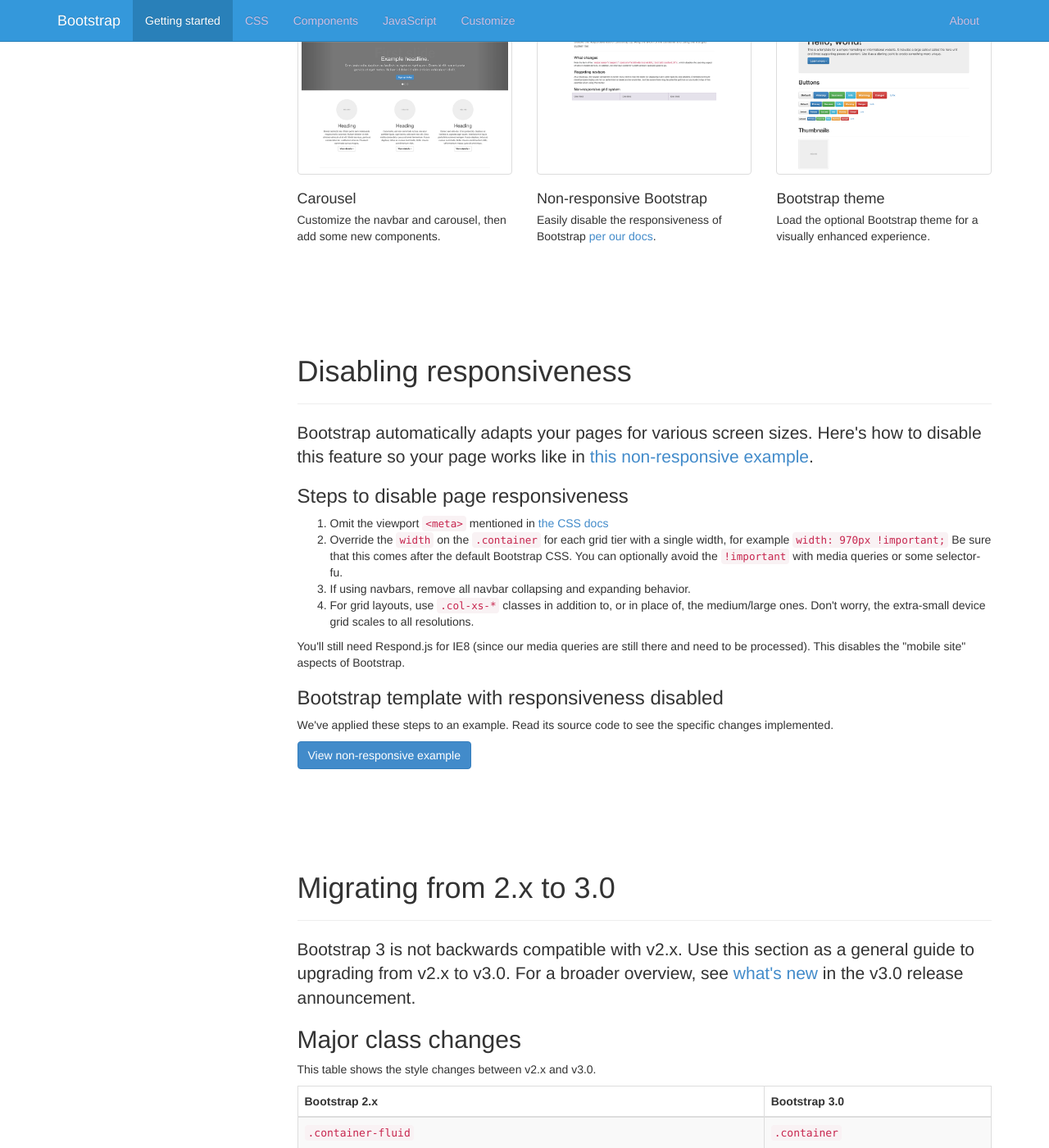
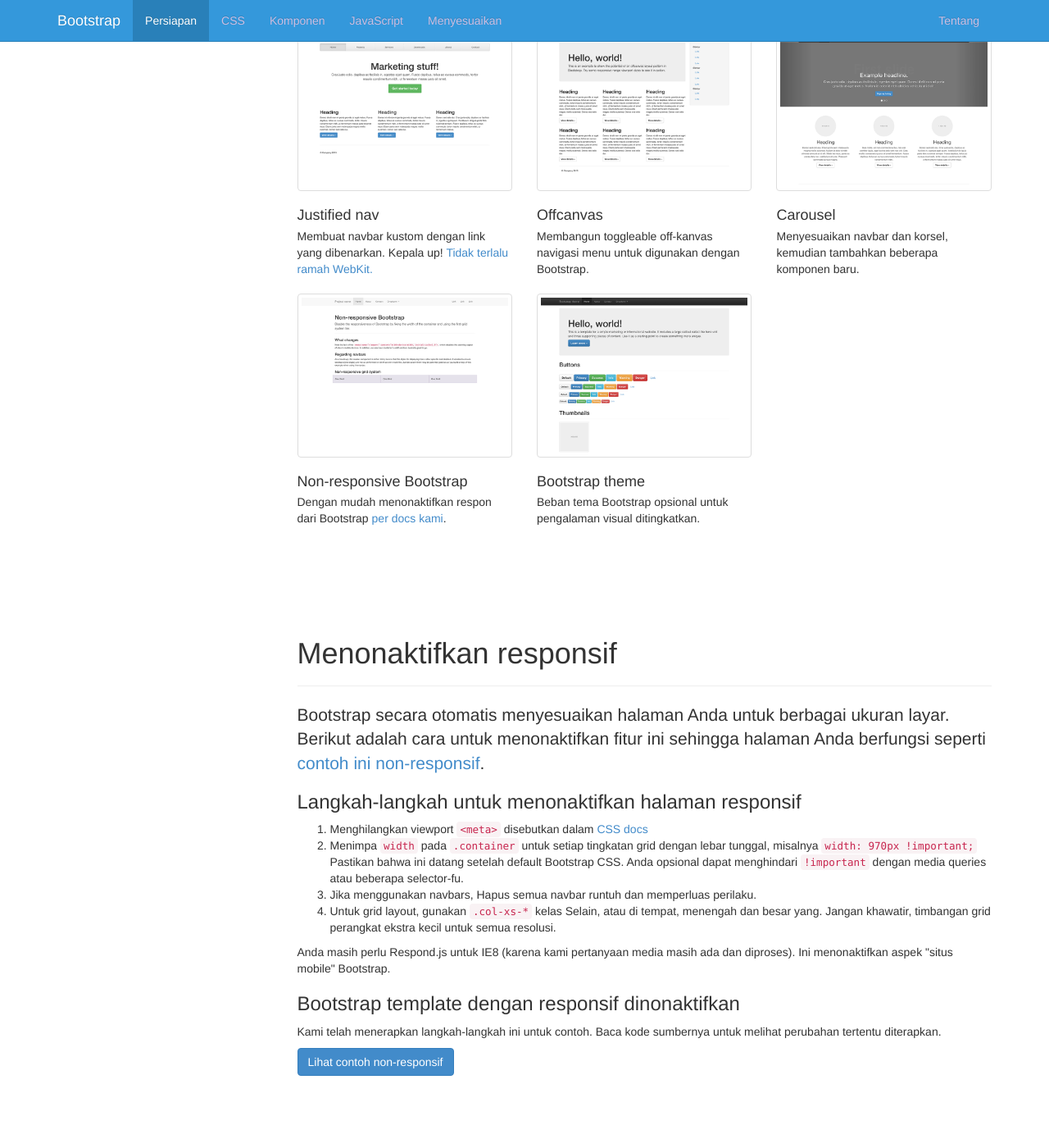
Before and after one commit to tigefa4u/bootstrap, a Jekyll site: the page built from getting-started.html, in a window 1280 px wide and 1400 px high, scrolled down 4998 px. Shown: the whole window at 82% size. Built offline with Jekyll 4.4.1, drawn with Linux system fonts in a browser that asks for light colours; nearby versions of some CDN libraries; Markdown is read by kramdown in place of the engine named in the settings; comment, search, counter and statistics services are not loaded; some of the changed text lies outside the part shown.

Commit message:
huuft loot of text translate getting-started.html :heart:

```diff
--- a/_includes/header.html
+++ b/_includes/header.html
@@ -5,10 +5,10 @@
 <meta name="author" content="">
 
 <title>
-  {% if page.title == "Bootstrap" %}
+  {% if page.title == "Bootstrap Indonesia" %}
     {{ page.title }}
   {% else %}
-    {{ page.title }} &middot; Bootstrap
+    {{ page.title }} &middot; Bootstrap Indonesia
   {% endif %}
 </title>
 
--- a/_includes/nav-getting-started.html
+++ b/_includes/nav-getting-started.html
@@ -1,48 +1,48 @@
 <li>
   <a href="#download">Download Bootstrap</a>
   <ul class="nav">
-    <li><a href="#download-compiled">Compiled CSS, JS, and fonts</a></li>
-    <li><a href="#download-additional">Additional downloads</a></li>
+    <li><a href="#download-compiled">Dikompilasi CSS, JS dan font</a></li>
+    <li><a href="#download-additional">Tambahan unduh</a></li>
     <li><a href="#download-cdn">Bootstrap CDN</a></li>
   </ul>
 </li>
 <li>
-  <a href="#whats-included">What's included</a>
+  <a href="#whats-included">Apa yang disertakan</a>
   <ul class="nav">
     <li><a href="#whats-included-precompiled">Precompiled</a></li>
-    <li><a href="#whats-included-source">Source code</a></li>
+    <li><a href="#whats-included-source">Kode sumber</a></li>
   </ul>
 </li>
 <li>
-  <a href="#template">Basic template</a>
+  <a href="#template">Template dasar</a>
 </li>
 <li>
-  <a href="#examples">Examples</a>
+  <a href="#examples">Contoh</a>
 </li>
 <li>
-  <a href="#disable-responsive">Disabling responsiveness</a>
+  <a href="#disable-responsive">Menonaktifkan responsif</a>
 </li>
 <li>
-  <a href="#migration">Migrating from 2.x to 3.0</a>
+  <a href="#migration">Migrasi dari 2.x ke 3.0</a>
   <ul class="nav">
-    <li><a href="#migration-classes">Major class changes</a></li>
-    <li><a href="#migration-new">What's new</a></li>
-    <li><a href="#migration-dropped">What's removed</a></li>
-    <li><a href="#migration-notes">Additional notes</a></li>
+    <li><a href="#migration-classes">Perubahan utama kelas</a></li>
+    <li><a href="#migration-new">Apa yang baru</a></li>
+    <li><a href="#migration-dropped">Apa yang akan dihapus</a></li>
+    <li><a href="#migration-notes">Catatan tambahan</a></li>
   </ul>
 </li>
 <li>
-  <a href="#browsers">Browser support</a>
+  <a href="#browsers">Dukungan browser</a>
 </li>
 <li>
-  <a href="#third-parties">Third party support</a>
+  <a href="#third-parties">Dukungan pihak ketiga</a>
 </li>
 <li>
-  <a href="#accessibility">Accessibility</a>
+  <a href="#accessibility">Aksesibilitas</a>
 </li>
 <li>
   <a href="#license-faqs">License FAQs</a>
 </li>
 <li>
-  <a href="#customizing">Customizing Bootstrap</a>
+  <a href="#customizing">Menyesuaikan Bootstrap</a>
 </li>
--- a/_includes/nav-main.html
+++ b/_includes/nav-main.html
@@ -12,24 +12,24 @@
     <nav class="collapse navbar-collapse bs-navbar-collapse" role="navigation">
       <ul class="nav navbar-nav">
         <li{% if page.slug == "getting-started" %} class="active"{% endif %}>
-          <a href="{{ page.base_url }}getting-started">Getting started</a>
+          <a href="{{ page.base_url }}getting-started">Persiapan</a>
         </li>
         <li{% if page.slug == "css" %} class="active"{% endif %}>
           <a href="{{ page.base_url }}css">CSS</a>
         </li>
         <li{% if page.slug == "components" %} class="active"{% endif %}>
-          <a href="{{ page.base_url }}components">Components</a>
+          <a href="{{ page.base_url }}components">Komponen</a>
         </li>
         <li{% if page.slug == "js" %} class="active"{% endif %}>
           <a href="{{ page.base_url }}javascript">JavaScript</a>
         </li>
         <li{% if page.slug == "customize" %} class="active"{% endif %}>
-          <a href="{{ page.base_url }}customize">Customize</a>
+          <a href="{{ page.base_url }}customize">Menyesuaikan</a>
         </li>
       </ul>
       <ul class="nav navbar-nav navbar-right">
         <li{% if page.slug == "about" %} class="active"{% endif %}>
-          <a href="{{ page.base_url }}about">About</a>
+          <a href="{{ page.base_url }}about">Tentang</a>
         </li>
       </ul>
     </nav>
--- a/_includes/old-bs-docs.html
+++ b/_includes/old-bs-docs.html
@@ -1,8 +1,8 @@
 <div class="bs-old-docs">
   <div class="container">
     <strong>
-      <a href="{{ site.getbootstrap }}/2.3.2/">Looking for Bootstrap 2.3.2 docs?</a>
+      <a href="{{ site.getbootstrap }}/2.3.2/">Mencari Bootstrap 2.3.2 docs?</a>
     </strong>
-    We've moved it to a new home while we push forward with Bootstrap 3. <a href="http://blog.bootstrap.tigefa.org">Read the blog</a> for details.
+    Kami sudah pindah ke rumah baru sementara kami mendorong maju dengan Bootstrap 3. <a href="http://blog.getbootstrap.com">Membaca blog</a> untuk rincian.
   </div>
 </div>
--- a/getting-started.html
+++ b/getting-started.html
@@ -155,7 +155,7 @@
     <div class="page-header">
       <h1 id="examples">Examples</h1>
     </div>
-    <p class="lead">Build on the basic template above with Bootstrap's many components. See also <a href="#customizing">Customizing Bootstrap</a> for tips on maintaining your own Bootstrap variants.</p>
+    <p class="lead">Membangun template dasar di atas dengan Bootstrap's banyak komponen. Lihat juga <a href="#customizing">Menyesuaikan Bootstrap</a> untuk kiat tentang merawat varian Bootstrap Anda sendiri.</p>
 
     <div class="row bs-examples">
       <div class="col-xs-6 col-md-4">
@@ -163,14 +163,14 @@
           <img src="../examples/screenshots/starter-template.jpg" alt="">
         </a>
         <h4>Starter template</h4>
-        <p>Nothing but the basics: compiled CSS and JavaScript along with a container.</p>
+        <p>Tidak ada tapi dasar-dasar: dikompilasi CSS dan JavaScript dengan sebuah wadah.</p>
       </div>
       <div class="col-xs-6 col-md-4">
         <a class="thumbnail" href="../examples/grid/">
           <img src="../examples/screenshots/grid.jpg" alt="">
         </a>
         <h4>Grids</h4>
-        <p>Multiple examples of grid layouts with all four tiers, nesting, and more.</p>
+        <p>Beberapa contoh dari grid layout dengan semua empat tingkatan, bersarang, dan banyak lagi.</p>
       </div>
       <div class="clearfix visible-xs"></div>
 
@@ -179,14 +179,14 @@
           <img src="../examples/screenshots/jumbotron.jpg" alt="">
         </a>
         <h4>Jumbotron</h4>
-        <p>Build around the jumbotron with a navbar and some basic grid columns.</p>
+        <p>Membangun sekitar jumbotron dengan navbar dan beberapa kolom dasar grid.</p>
       </div>
       <div class="col-xs-6 col-md-4">
         <a class="thumbnail" href="../examples/jumbotron-narrow/">
           <img src="../examples/screenshots/jumbotron-narrow.jpg" alt="">
         </a>
         <h4>Narrow jumbotron</h4>
-        <p>Build a more custom page by narrowing the default container and jumbotron.</p>
+        <p>Membangun halaman lebih kustom oleh penyempitan default wadah dan jumbotron.</p>
       </div>
       <div class="clearfix visible-xs"></div>
 
@@ -195,14 +195,14 @@
           <img src="../examples/screenshots/navbar.jpg" alt="">
         </a>
         <h4>Navbar</h4>
-        <p>Super basic template that includes the navbar along with some additional content.</p>
+        <p>Super dasar template yang mencakup navbar bersama dengan beberapa konten tambahan.</p>
       </div>
       <div class="col-xs-6 col-md-4">
         <a class="thumbnail" href="../examples/navbar-static-top/">
           <img src="../examples/screenshots/navbar-static.jpg" alt="">
         </a>
         <h4>Static top navbar</h4>
-        <p>Super basic template with a static top navbar along with some additional content.</p>
+        <p>Super dasar template dengan navbar atas statis bersama dengan beberapa konten tambahan.</p>
       </div>
       <div class="clearfix visible-xs"></div>
 
@@ -211,14 +211,14 @@
           <img src="../examples/screenshots/navbar-fixed.jpg" alt="">
         </a>
         <h4>Fixed navbar</h4>
-        <p>Super basic template with a fixed top navbar along with some additional content.</p>
+        <p>Super dasar template dengan navbar atas tetap bersama dengan beberapa konten tambahan.</p>
       </div>
       <div class="col-xs-6 col-md-4">
         <a class="thumbnail" href="../examples/signin/">
           <img src="../examples/screenshots/sign-in.jpg" alt="">
         </a>
         <h4>Sign-in page</h4>
-        <p>Custom form layout and design for a simple sign in form.</p>
+        <p>Bentuk kustom layout dan desain untuk tanda sederhana dalam bentuk.</p>
       </div>
       <div class="clearfix visible-xs"></div>
 
@@ -227,14 +227,14 @@
           <img src="../examples/screenshots/sticky-footer.jpg" alt="">
         </a>
         <h4>Sticky footer</h4>
-        <p>Attach a footer to the bottom of the viewport when the content is shorter than it.</p>
+        <p>Melampirkan footer ke bagian bawah viewport ketika konten lebih pendek dari itu.</p>
       </div>
       <div class="col-xs-6 col-md-4">
         <a class="thumbnail" href="../examples/sticky-footer-navbar/">
           <img src="../examples/screenshots/sticky-footer-navbar.jpg" alt="">
         </a>
         <h4>Sticky footer with navbar</h4>
-        <p>Attach a footer to the bottom of the viewport with a fixed navbar at the top.</p>
+        <p>Melampirkan footer ke bagian bawah viewport dengan navbar tetap di bagian atas.</p>
       </div>
       <div class="clearfix visible-xs"></div>
 
@@ -243,14 +243,14 @@
           <img src="../examples/screenshots/justified-nav.jpg" alt="">
         </a>
         <h4>Justified nav</h4>
-        <p>Create a custom navbar with justified links. Heads up! <a href="../components/#nav-justified">Not too WebKit friendly.</a></p>
+        <p>Membuat navbar kustom dengan link yang dibenarkan. Kepala up! <a href="../components/#nav-justified">Tidak terlalu ramah WebKit.</a></p>
       </div>
       <div class="col-xs-6 col-md-4">
         <a class="thumbnail" href="../examples/offcanvas/">
           <img src="../examples/screenshots/offcanvas.jpg" alt="">
         </a>
         <h4>Offcanvas</h4>
-        <p>Build a toggleable off-canvas navigation menu for use with Bootstrap.</p>
+        <p>Membangun toggleable off-kanvas navigasi menu untuk digunakan dengan Bootstrap.</p>
       </div>
       <div class="clearfix visible-xs"></div>
 
@@ -259,14 +259,14 @@
           <img src="../examples/screenshots/carousel.jpg" alt="">
         </a>
         <h4>Carousel</h4>
-        <p>Customize the navbar and carousel, then add some new components.</p>
+        <p>Menyesuaikan navbar dan korsel, kemudian tambahkan beberapa komponen baru.</p>
       </div>
       <div class="col-xs-6 col-md-4">
         <a class="thumbnail" href="../examples/non-responsive/">
           <img src="../examples/screenshots/non-responsive.jpg" alt="">
         </a>
         <h4>Non-responsive Bootstrap</h4>
-        <p>Easily disable the responsiveness of Bootstrap <a href="../getting-started/#disable-responsive">per our docs</a>.</p>
+        <p>Dengan mudah menonaktifkan respon dari Bootstrap <a href="../getting-started/#disable-responsive">per docs kami</a>.</p>
       </div>
       <div class="clearfix visible-xs"></div>
 
@@ -275,7 +275,7 @@
           <img src="../examples/screenshots/theme.jpg" alt="">
         </a>
         <h4>Bootstrap theme</h4>
-        <p>Load the optional Bootstrap theme for a visually enhanced experience.</p>
+        <p>Beban tema Bootstrap opsional untuk pengalaman visual ditingkatkan.</p>
       </div>
     </div>
 
@@ -286,25 +286,25 @@
   ================================================== -->
   <div class="bs-docs-section">
     <div class="page-header">
-      <h1 id="disable-responsive">Disabling responsiveness</h1>
+      <h1 id="disable-responsive">Menonaktifkan responsif</h1>
     </div>
-    <p class="lead">Bootstrap automatically adapts your pages for various screen sizes.
-      Here's how to disable this feature so your page works like in <a href="../examples/non-responsive/">this non-responsive example</a>.</p>
+    <p class="lead">Bootstrap secara otomatis menyesuaikan halaman Anda untuk berbagai ukuran layar.
+      Berikut adalah cara untuk menonaktifkan fitur ini sehingga halaman Anda berfungsi seperti <a href="../examples/non-responsive/">contoh ini non-responsif</a>.</p>
 
-    <h3>Steps to disable page responsiveness</h3>
+    <h3>Langkah-langkah untuk menonaktifkan halaman responsif</h3>
     <ol>
-      <li>Omit the viewport <code>&lt;meta&gt;</code> mentioned in <a href="../css/#overview-mobile">the CSS docs</a></li>
-      <li>Override the <code>width</code> on the <code>.container</code> for each grid tier with a single width, for example <code>width: 970px !important;</code> Be sure that this comes after the default Bootstrap CSS. You can optionally avoid the <code>!important</code> with media queries or some selector-fu.</li>
-      <li>If using navbars, remove all navbar collapsing and expanding behavior.</li>
-      <li>For grid layouts, use <code>.col-xs-*</code> classes in addition to, or in place of, the medium/large ones. Don't worry, the extra-small device grid scales to all resolutions.</li>
+      <li>Menghilangkan viewport <code>&lt;meta&gt;</code> disebutkan dalam <a href="../css/#overview-mobile">CSS docs</a></li>
+      <li>Menimpa <code>width</code> pada <code>.container</code> untuk setiap tingkatan grid dengan lebar tunggal, misalnya <code>width: 970px !important;</code> Pastikan bahwa ini datang setelah default Bootstrap CSS. Anda opsional dapat menghindari <code>!important</code> dengan media queries atau beberapa selector-fu.</li>
+      <li>Jika menggunakan navbars, Hapus semua navbar runtuh dan memperluas perilaku.</li>
+      <li>Untuk grid layout, gunakan <code>.col-xs-*</code> kelas Selain, atau di tempat, menengah dan besar yang. Jangan khawatir, timbangan grid perangkat ekstra kecil untuk semua resolusi.</li>
     </ol>
-    <p>You'll still need Respond.js for IE8 (since our media queries are still there and need to be processed).
-      This disables the "mobile site" aspects of Bootstrap.</p>
+    <p>Anda masih perlu Respond.js untuk IE8 (karena kami pertanyaan media masih ada dan diproses).
+      Ini menonaktifkan aspek "situs mobile" Bootstrap.</p>
 
-    <h3>Bootstrap template with responsiveness disabled</h3>
-    <p>We've applied these steps to an example. Read its source code to see the specific changes implemented.</p>
+    <h3>Bootstrap template dengan responsif dinonaktifkan</h3>
+    <p>Kami telah menerapkan langkah-langkah ini untuk contoh. Baca kode sumbernya untuk melihat perubahan tertentu diterapkan.</p>
     <p>
-      <a href="../examples/non-responsive/" class="btn btn-primary">View non-responsive example</a>
+      <a href="../examples/non-responsive/" class="btn btn-primary">Lihat contoh non-responsif</a>
     </p>
   </div>
 
@@ -313,12 +313,12 @@
   ================================================== -->
   <div class="bs-docs-section">
     <div class="page-header">
-      <h1 id="migration">Migrating from 2.x to 3.0</h1>
+      <h1 id="migration">Migrasi dari 2.x ke 3.0</h1>
     </div>
-    <p class="lead">Bootstrap 3 is not backwards compatible with v2.x. Use this section as a general guide to upgrading from v2.x to v3.0. For a broader overview, see <a href="http://blog.getbootstrap.com/2013/08/19/bootstrap-3-released/">what's new</a> in the v3.0 release announcement.</p>
+    <p class="lead">Bootstrap 3 ini tidak kompatibel dengan v2.x. Gunakan bagian ini sebagai panduan umum untuk melakukan upgrade dari v2.x ke v3.0. Untuk gambaran yang lebih luas, lihat <a href="http://blog.getbootstrap.com/2013/08/19/bootstrap-3-released/">Apa yang baru</a> dalam pengumuman rilis v3.0.</p>
 
-    <h2 id="migration-classes">Major class changes</h2>
-    <p>This table shows the style changes between v2.x and v3.0.</p>
+    <h2 id="migration-classes">Perubahan utama kelas</h2>
+    <p>Tabel ini menunjukkan perubahan gaya antara v2.x dan v3.0.</p>
     <div class="table-responsive">
       <table class="table table-bordered table-striped">
         <thead>
@@ -496,8 +496,8 @@
       </table>
     </div><!-- /.table-responsive -->
 
-    <h2 id="migration-new">What's new</h2>
-    <p>We've added new elements and changed some existing ones. Here are the new or updated styles.</p>
+    <h2 id="migration-new">Apa yang baru</h2>
+    <p>Kami telah menambahkan elemen baru dan mengubah beberapa yang sudah ada. Berikut adalah gaya baru atau diperbarui.</p>
     <div class="table-responsive">
       <table class="table table-bordered table-striped">
         <thead>
@@ -612,8 +612,8 @@
     </div><!-- /.table-responsive -->
 
 
-    <h2 id="migration-dropped">What's removed</h2>
-    <p>The following elements have been dropped or changed in v3.0.</p>
+    <h2 id="migration-dropped">Apa yang akan dihapus</h2>
+    <p>Unsur-unsur berikut telah menjatuhkan atau berubah dalam v3.0.</p>
     <div class="table-responsive">
       <table class="table table-bordered table-striped">
         <thead>
@@ -689,13 +689,13 @@
     </div><!-- /.table-responsive -->
 
 
-    <h2 id="migration-notes">Additional notes</h2>
-    <p>Other changes in v3.0 are not immediately apparent. Base classes, key styles, and behaviors have been adjusted for flexibility and our <em>mobile first</em> approach. Here's a partial list:</p>
+    <h2 id="migration-notes">Catatan tambahan</h2>
+    <p>Perubahan lain dalam v3.0 tidak segera jelas. Kelas dasar, gaya utama dan perilaku telah disesuaikan untuk fleksibilitas dan kami <em>Mobile pertama</em> pendekatan. Berikut adalah sebagian daftar:</p>
     <ul>
-      <li>By default, text-based form controls now receive only minimal styling.  For focus colors and rounded corners, apply the <code>.form-control</code> class on the element to style.</li>
-      <li>Text-based form controls with the <code>.form-control</code> class applied are now 100% wide by default. Wrap inputs inside <code>&lt;div class="col-*"&gt;&lt;/div&gt;</code> to control input widths.</li>
-      <li><code>.badge</code> no longer has contextual (-success,-primary,etc..) classes.</li>
-      <li><code>.btn</code> must also use <code>.btn-default</code> to get the "default" button.</li>
+      <li>Secara default, bentuk berbasis teks kontrol sekarang menerima hanya sedikit styling.  Untuk fokus warna dan sudut lengkung, berlaku <code>.form-control</code> kelas pada elemen gaya.</li>
+      <li>Formulir berbasis teks kontrol dengan <code>.form-control</code> kelas diterapkan sekarang adalah 100% lebar secara default. Bungkus masukan dalam <code>&lt;div class="col-*"&gt;&lt;/div&gt;</code> untuk mengontrol input lebar.</li>
+      <li><code>.badge</code> tidak lagi memiliki kontekstual (-success,-primary,etc..) kelas.</li>
+      <li><code>.btn</code> juga harus menggunakan <code>.btn-default</code> untuk mendapatkan "default" tombol.</li>
       <li><code>.container</code> and <code>.row</code> are now fluid (percentage-based).</li>
       <li>Images are no longer responsive by default. Use <code>.img-responsive</code> for fluid <code>&lt;img&gt;</code> size.</li>
       <li>The icons, now <code>.glyphicon</code>, are now font based. Icons also require a base and icon class (e.g. <code>.glyphicon .glyphicon-asterisk</code>).</li>
```
Also changed, not shown: _includes/nav-about.html (+4 -4 lines).
